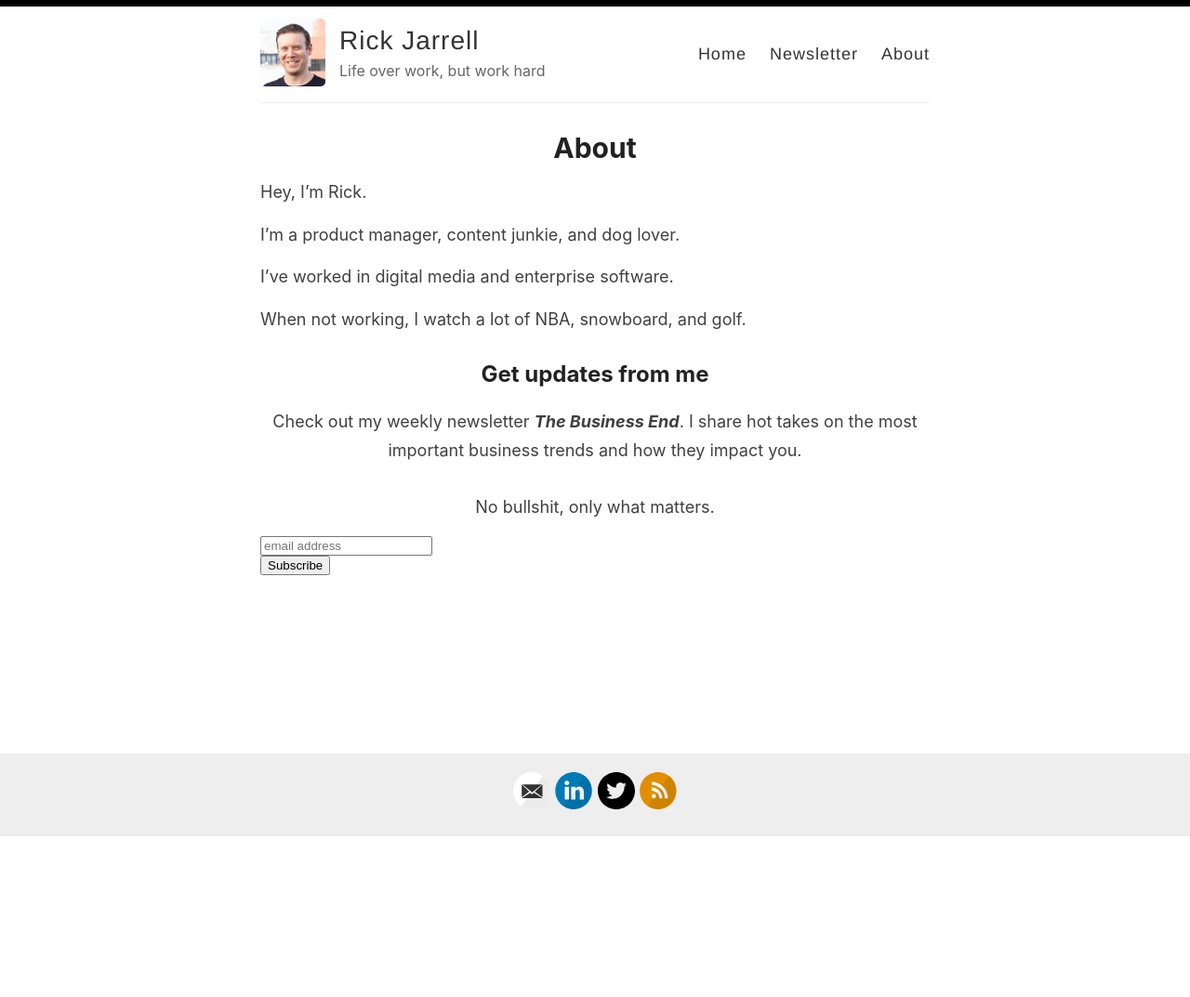
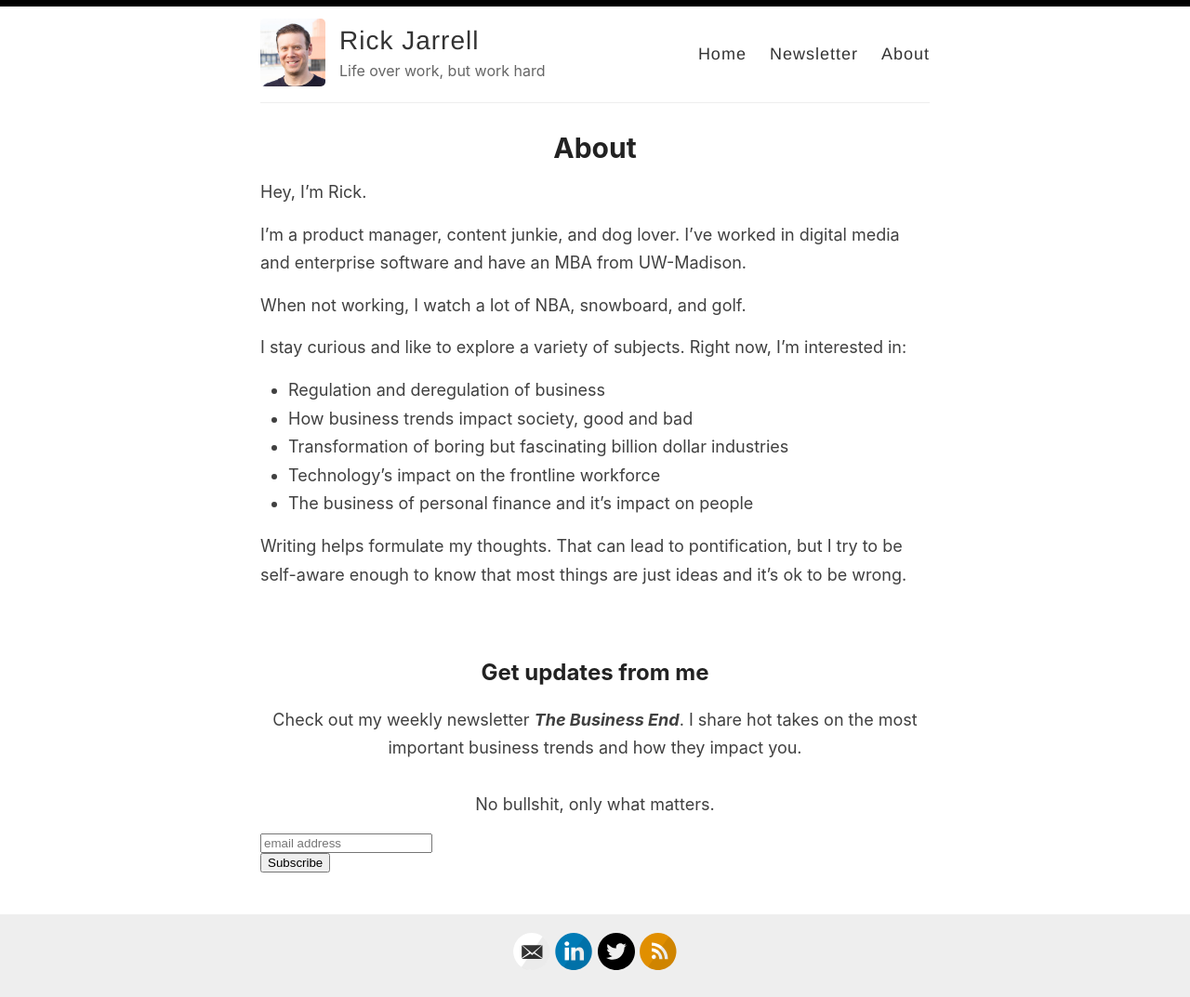
Before and after one commit to rickjarrell/backupblog, a Jekyll site: the page built from _pages/about.md, in a window 1280 px wide. Shown: the whole page at 93% size. Built offline with Jekyll 4.4.1, drawn with Linux system fonts in a browser that asks for light colours; comment, search, counter and statistics services are not loaded; before the commit the page ends 901 px from its top, so only the background shows below that.

Commit message:
Update about.md

```diff
--- a/_pages/about.md
+++ b/_pages/about.md
@@ -6,11 +6,20 @@ permalink: /about/
 
 Hey, I'm Rick.
 
-I'm a product manager, content junkie, and dog lover.
-
-I've worked in digital media and enterprise software.
+I'm a product manager, content junkie, and dog lover. I've worked in digital media and enterprise software and have an MBA from UW-Madison.
 
 When not working, I watch a lot of NBA, snowboard, and golf.
+
+I stay curious and like to explore a variety of subjects. Right now, I'm interested in:
+
+- Regulation and deregulation of business
+- How business trends impact society, good and bad
+- Transformation of boring but fascinating billion dollar industries
+- Technology’s impact on the frontline workforce
+- The business of personal finance and it’s impact on people
+
+Writing helps formulate my thoughts. That can lead to pontification, but I try to be self-aware enough to know that most things are just ideas and it's ok to be wrong.
+
 <br/>
 
 ## Get updates from me
```
